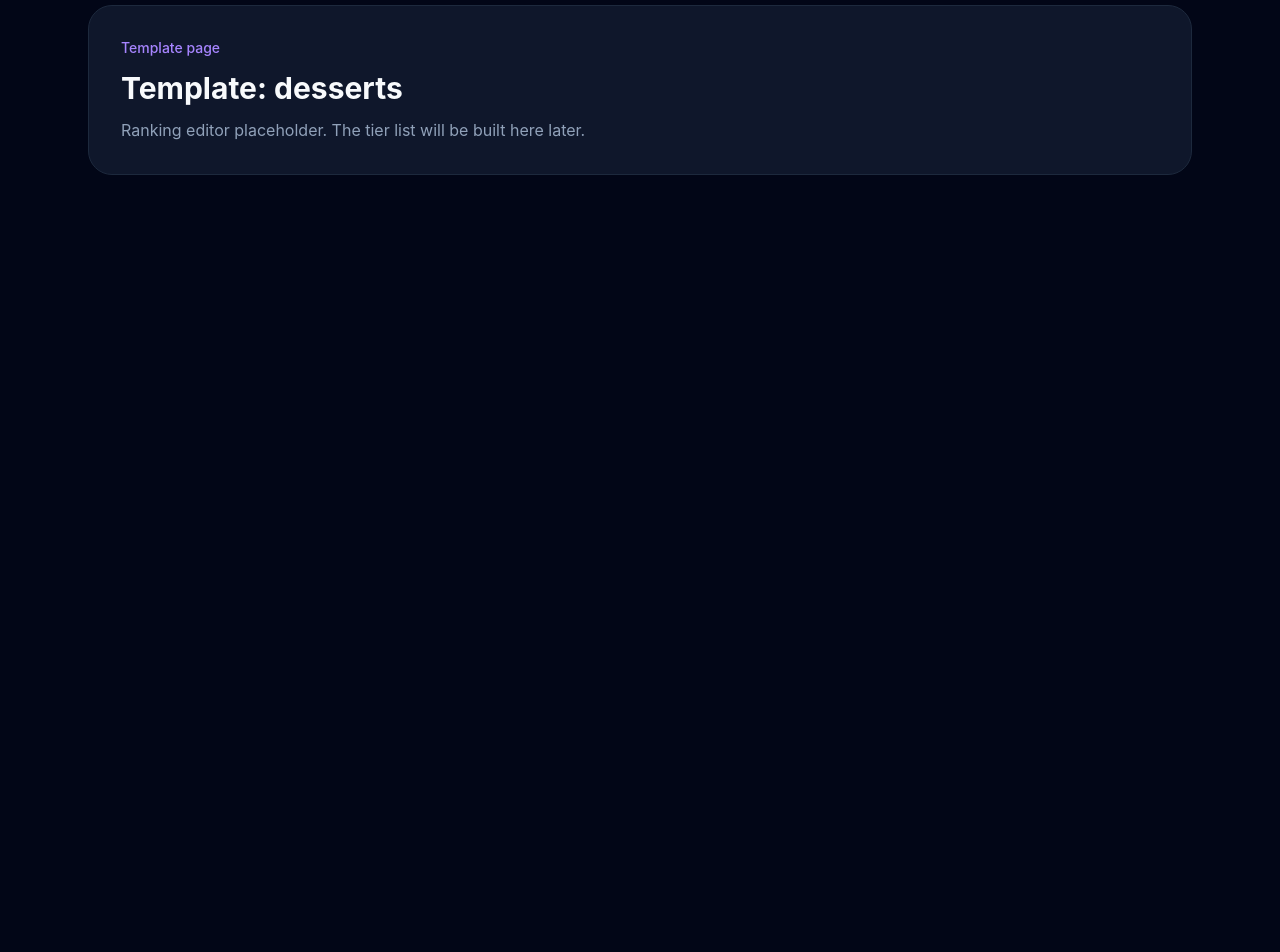
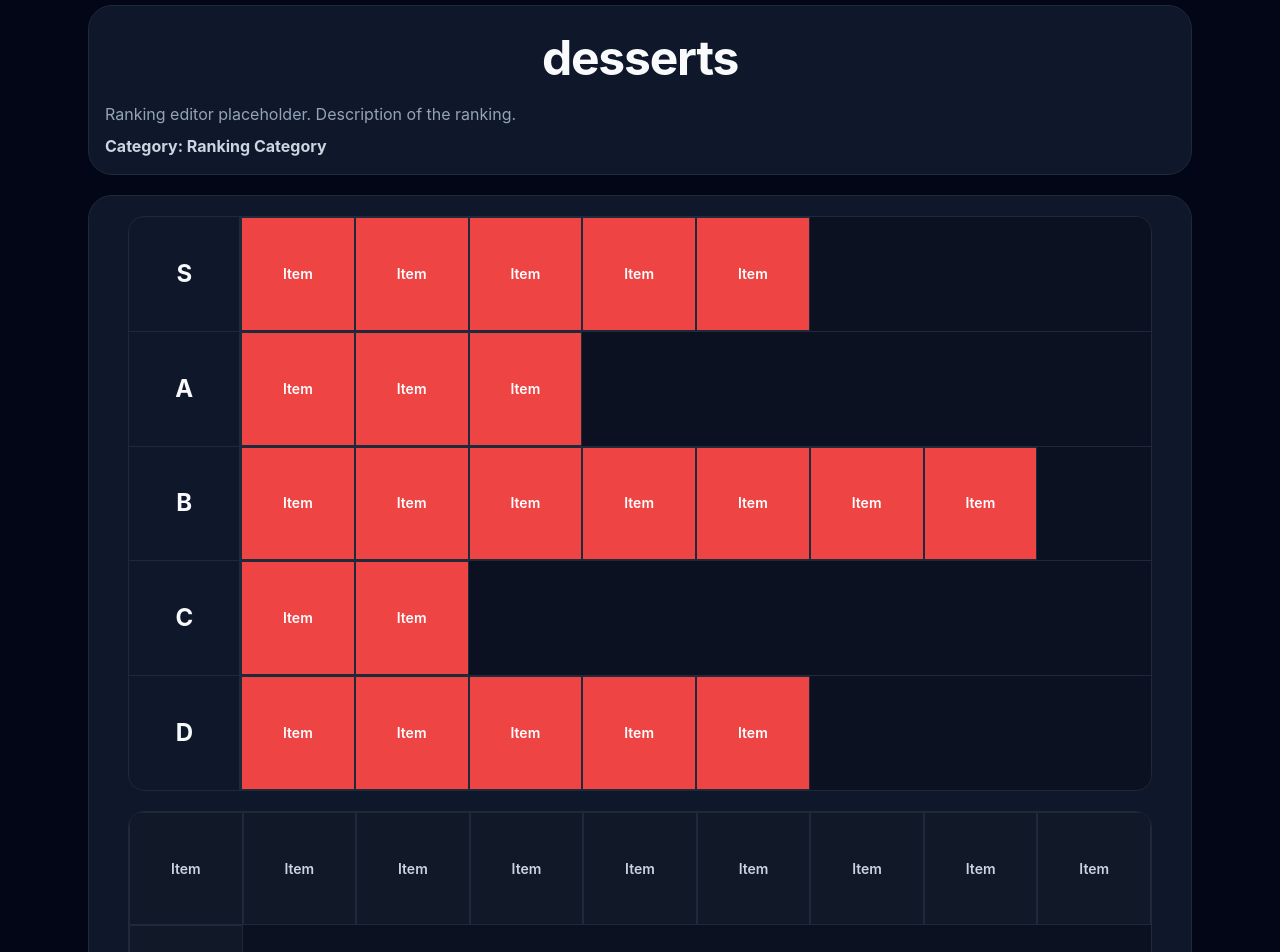
Before and after one commit to SantiG11/ranklab, a React (Vite) app: page /templates/desserts in a window 1280 px wide. Shown: the part 100-1052 px from the top of the page. Before the commit the page ends 800 px from the top, so only its background shows below. Built offline with nearby package versions, Linux system fonts and the light colour scheme.

Commit message:
built basic tier board layout

```diff
--- a/src/pages/TemplateRankingPage.tsx
+++ b/src/pages/TemplateRankingPage.tsx
@@ -1,21 +1,76 @@
 import { useParams } from "react-router";
+
+const tiers = [
+  { name: "S", id: "tier-s", items: [1, 2, 3, 4, 5] },
+  { name: "A", id: "tier-a", items: [1, 2, 3] },
+  { name: "B", id: "tier-b", items: [1, 2, 3, 4, 5, 6, 7] },
+  { name: "C", id: "tier-c", items: [1, 2] },
+  { name: "D", id: "tier-d", items: [1, 2, 3, 4, 5] },
+];
+
+const unrankedItems = [1, 2, 3, 4, 5, 6, 7, 8, 9, 10];
 
 export function TemplateRankingPage() {
   const { id } = useParams();
 
   return (
-    <main className="mx-auto max-w-6xl px-6 py-10">
-      <section className="rounded-3xl border border-slate-800 bg-slate-900 p-8">
-        <p className="text-sm font-medium text-violet-400">Template page</p>
+    <main className="app-page">
+      <div className="app-container flex flex-col gap-5 py-10">
+        <section className="app-section flex flex-col gap-2 p-4">
+          <h1 className="app-title mt-3 text-center text-5xl">{id}</h1>
 
-        <h1 className="mt-3 text-3xl font-bold text-slate-50">
-          Template: {id}
-        </h1>
+          <p className="app-subtitle mt-3">
+            Ranking editor placeholder. Description of the ranking.
+          </p>
 
-        <p className="mt-3 text-slate-400">
-          Ranking editor placeholder. The tier list will be built here later.
-        </p>
-      </section>
+          <p className="font-bold text-text-soft">Category: Ranking Category</p>
+        </section>
+
+        <section className="app-section flex w-full flex-col items-center gap-5 p-5">
+          <div className="w-full max-w-5xl overflow-hidden rounded-2xl border border-app-border">
+            {tiers.map((tier) => (
+              <div
+                key={tier.id}
+                className="grid grid-cols-[7rem_minmax(0,1fr)] border-b border-app-border last:border-b-0"
+              >
+                <div className="flex min-h-20 items-center justify-center border-r-2 border-app-border p-2">
+                  <span className="app-title text-2xl">{tier.name}</span>
+                </div>
+
+                <div className="grid min-w-0 grid-cols-[repeat(auto-fill,minmax(7rem,1fr))] gap-0 bg-app-bg-soft">
+                  {tier.items.map((item) => (
+                    <div
+                      key={item}
+                      className="aspect-square min-w-0 overflow-hidden border border-app-border"
+                    >
+                      <div className="flex h-full w-full items-center justify-center bg-tier-s">
+                        <p className="text-center text-sm font-semibold text-white">
+                          Item
+                        </p>
+                      </div>
+                    </div>
+                  ))}
+                </div>
+              </div>
+            ))}
+          </div>
+
+          <div className="grid min-h-[7rem] w-full max-w-5xl grid-cols-[repeat(auto-fill,minmax(7rem,1fr))] gap-0 overflow-hidden rounded-2xl border border-app-border bg-app-bg-soft">
+            {unrankedItems.map((item) => (
+              <div
+                key={item}
+                className="aspect-square min-w-0 overflow-hidden border border-app-border"
+              >
+                <div className="flex h-full w-full items-center justify-center bg-app-surface-elevated">
+                  <p className="text-center text-sm font-semibold text-text-soft">
+                    Item
+                  </p>
+                </div>
+              </div>
+            ))}
+          </div>
+        </section>
+      </div>
     </main>
   );
 }
```
